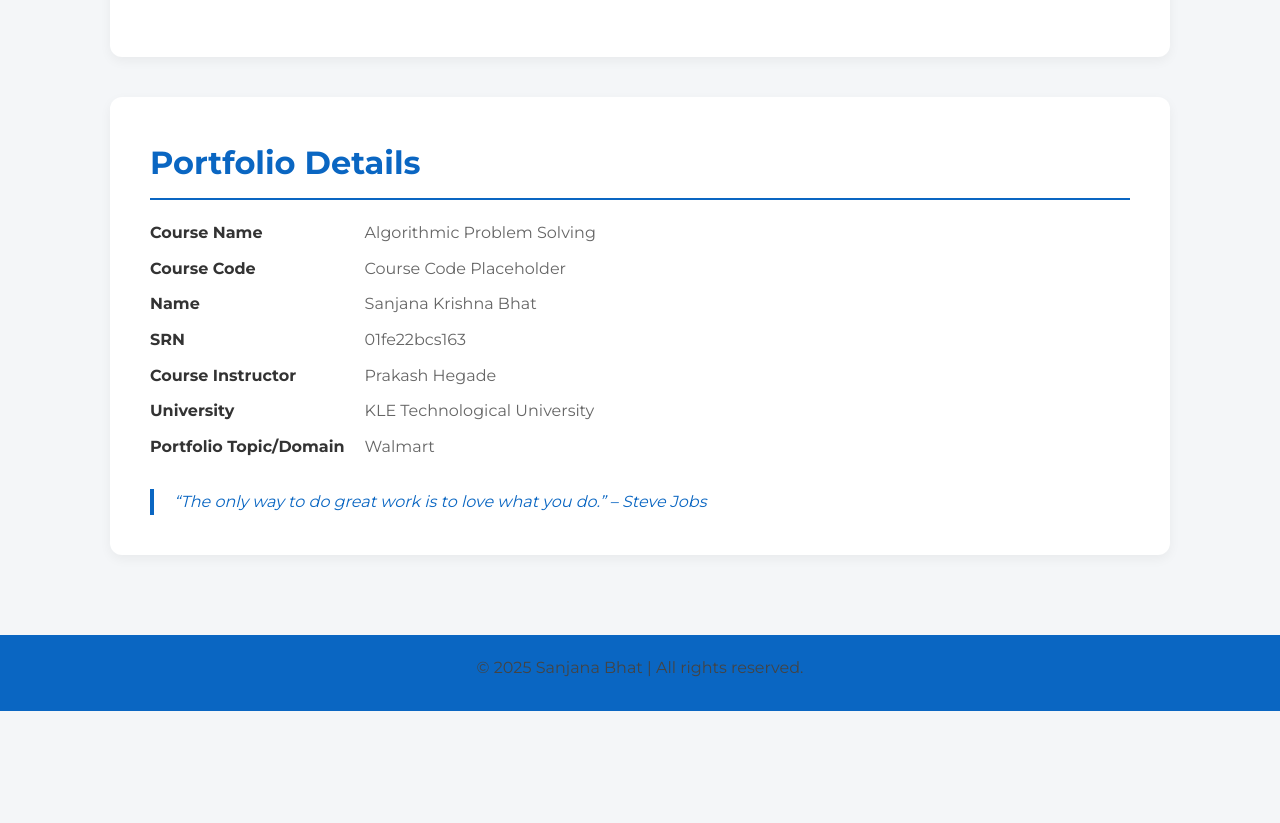
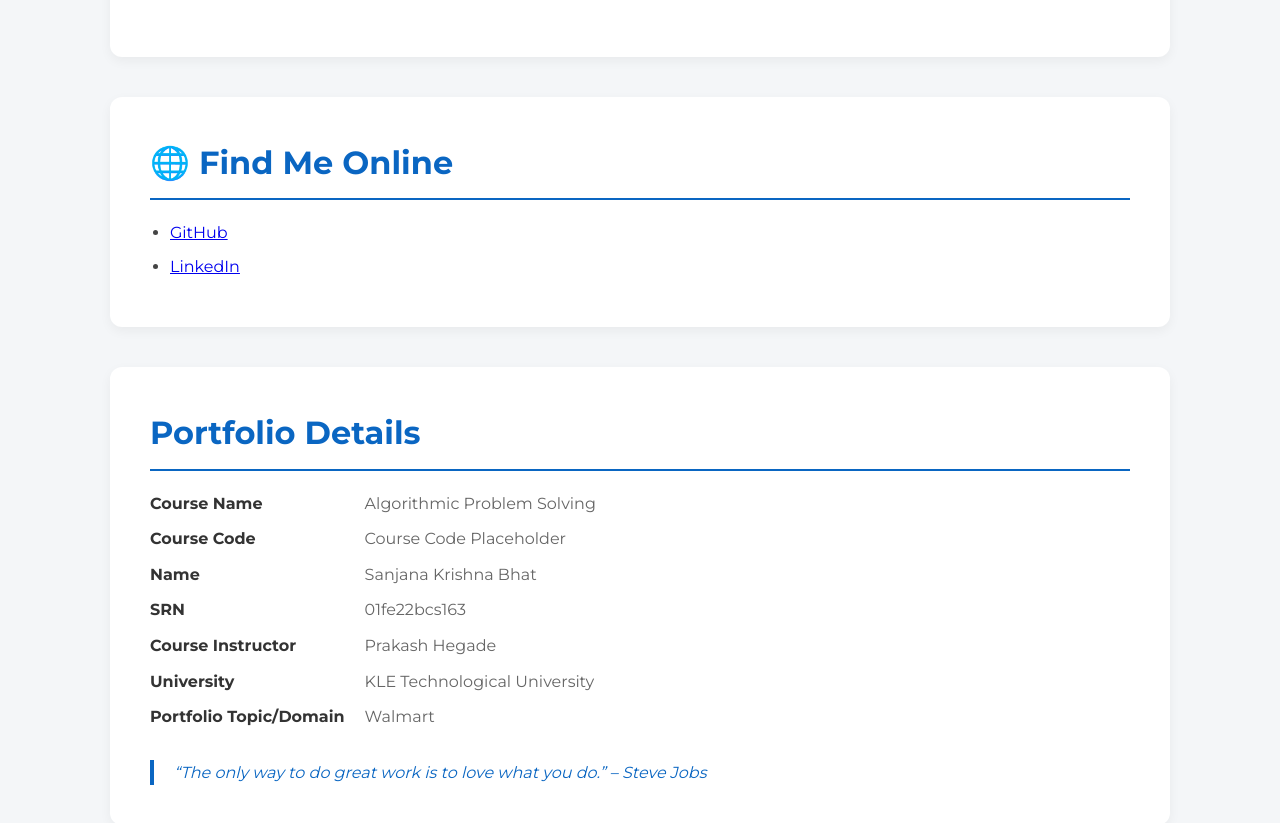
Before and after one commit to Sanjanaa21/portfolio.github.io, a plain HTML site: page index.html in a window 1280 px wide. Shown: the part 2312-3135 px from the top of the page. Before the commit the page ends 3023 px from the top, so only its background shows below. Drawn offline with Linux system fonts and the light colour scheme.

Commit message:
Update index.html

```diff
--- a/index.html
+++ b/index.html
@@ -71,6 +71,14 @@
                 <p>Walmart uses real-time analytics to adjust prices based on demand, competition, and market trends.</p>
             </div>
         </section>
+    <!-- Find Me Online Section -->
+        <section id="contact" class="section">
+            <h2>🌐 Find Me Online</h2>
+            <ul>
+                <li><a href="https://github.com/your-github-username" target="_blank">GitHub</a></li>
+                <li><a href="https://linkedin.com/in/your-linkedin-profile" target="_blank">LinkedIn</a></li>
+            </ul>
+        </section>
 
 
         <!-- Portfolio Details Section -->
```
